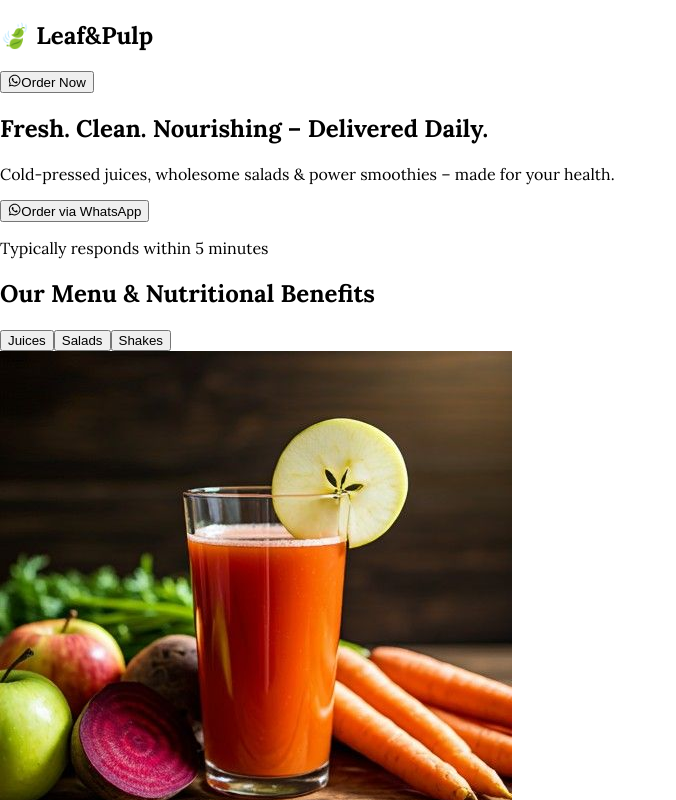
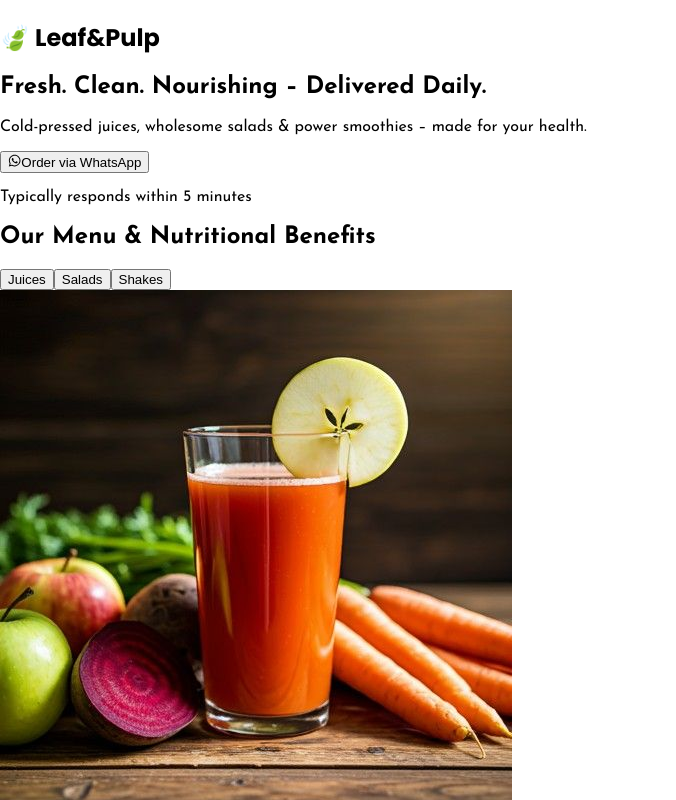
Before and after one commit to mad9889/leafnpulp, a React (Create React App) app: page / in a window 1280 px wide. Shown: the top 800 px of the page, without its empty margins (0-676 px from the left). Built offline with nearby package versions, Linux system fonts and the light colour scheme.

Commit message:
Pricing Change

```diff
--- a/public/index.html
+++ b/public/index.html
@@ -17,7 +17,7 @@
     <link rel="manifest" href="%PUBLIC_URL%/manifest.json" />
     <!-- Add inside <head> -->
     <link
-      href="https://fonts.googleapis.com/css2?family=DM+Sans:ital,opsz,wght@0,9..40,100..1000;1,9..40,100..1000&family=Josefin+Sans:ital,wght@0,100..700;1,100..700&family=Lora:ital,wght@0,400..700;1,400..700&display=swap"
+      href="https://fonts.googleapis.com/css2?family=DM+Sans:ital,opsz,wght@0,9..40,100..1000;1,9..40,100..1000&family=Josefin+Sans:ital,wght@0,100..700;1,100..700&family=QuickSand:ital,wght@0,400..700;1,400..700&family=Poppins:ital,wght@0,100;0,200;0,300;0,400;0,500;0,600;0,700;0,800;0,900;1,100;1,200;1,300;1,400;1,500;1,600;1,700;1,800;1,900&display=swap"
       rel="stylesheet"
     />
 
--- a/src/App.css
+++ b/src/App.css
@@ -1,6 +1,10 @@
 /*Hover Effect*/
 body {
-  font-family: "Lora", sans-serif;
+  font-family: "Josefin Sans", sans-serif;
+}
+
+.main-heading {
+  font-family: "Poppins", sans-serif;
 }
 
 .specification:hover,
--- a/src/GreenBite.js
+++ b/src/GreenBite.js
@@ -27,19 +27,19 @@ const packagesData = [
     category: "3 Days",
     items: [
       {
-        price: "₹149/person",
+        price: "₹159/person",
         name: "Juices",
         features: ["Hydration Elation", "CarriPine Bliss", "Glorious Green"],
         color: "bg-gradient-to-br from-purple-400 to-purple-300",
       },
       {
-        price: "₹239/person",
+        price: "₹339/person",
         name: "Salads",
         features: ["Chickpea&Cucumber", "Waldorf", "Fresh Veggies"],
         color: "bg-gradient-to-br from-green-400 to-green-500",
       },
       {
-        price: "₹199/person",
+        price: "₹239/person",
         name: "Shakes",
         features: ["Mango Bliss", "Apple Crunch", "Banana Buzz"],
         color: "bg-gradient-to-br from-blue-200 to-blue-500",
@@ -50,7 +50,7 @@ const packagesData = [
     category: "7 Days",
     items: [
       {
-        price: "₹389/person",
+        price: "₹349/person",
         name: "Juices",
         features: [
           "ABC Elixir",
@@ -64,7 +64,7 @@ const packagesData = [
         color: "bg-gradient-to-br from-purple-400 to-purple-300",
       },
       {
-        price: "₹479/person",
+        price: "₹789/person",
         name: "Salads",
         color: "bg-gradient-to-br from-green-400 to-green-500",
 
@@ -79,7 +79,7 @@ const packagesData = [
         ],
       },
       {
-        price: "₹649/person",
+        price: "₹559/person",
         name: "Shakes",
         color: "bg-gradient-to-br from-blue-200 to-blue-500",
         features: [
@@ -98,16 +98,22 @@ const packagesData = [
     category: "14 Days",
     items: [
       {
-        price: "₹879/person",
+        price: "₹1099/person",
         name: "Juice&Salad",
         features: ["Same as 7 days Juices", "Same as 7 days Salads"],
         color: "bg-gradient-to-br from-purple-400 to-purple-300",
       },
       {
-        price: "₹1049/person",
+        price: "₹899/person",
         name: "Juice&Shake",
         features: ["Same as 7 days Juices", "Same as 7 days Shakes"],
         color: "bg-gradient-to-br from-green-400 to-green-500",
+      },
+      {
+        price: "₹1299/person",
+        name: "Shake&Salad",
+        color: "bg-gradient-to-br from-blue-200 to-blue-500",
+        features: ["Same as 7 days Salads", "Same as 7 days Shakes"],
       },
     ],
   },
@@ -564,7 +570,7 @@ export default function GreenBiteLandingPage() {
           <div>
             <h4 className="font-bold mb-2 text-green-700">Contact</h4>
             <p>hello@leafnpulp.com</p>
-            <p>+91 98765 43210</p>
+            <p>+91 9998258966</p>
             <div className="flex flex-wrap justify-center gap-2 mt-3">
               <a href="">
                 <FaInstagram />
--- a/src/components/ui/Header.js
+++ b/src/components/ui/Header.js
@@ -35,18 +35,18 @@ I'm exploring your juices & salads. I'm interested in your plans.`;
     <div>
       {/* Top Navbar with Brand */}
       <nav className="bg-white shadow-md py-4 px-6 sm:px-20 flex justify-between items-center">
-        <h1 className="text-xl sm:text-2xl font-bold text-green-700 tracking-wider">
+        <h1 className="text-xl sm:text-2xl font-bold text-green-700 tracking-wider main-heading">
           🍃 Leaf<span className="text-black">&</span>Pulp
         </h1>
 
         {/* WhatsApp Order Button - Always Visible */}
-        <button
+        {/* <button
           onClick={handleWhatsAppOrder}
           className="flex items-center gap-2 bg-green-600 hover:bg-green-700 text-white px-4 py-2 rounded-full transition-all"
         >
           <FaWhatsapp className="text-xl" />
           <span className="hidden sm:inline">Order Now</span>
-        </button>
+        </button> */}
       </nav>
 
       {/* Hero Section with CTA */}
```
